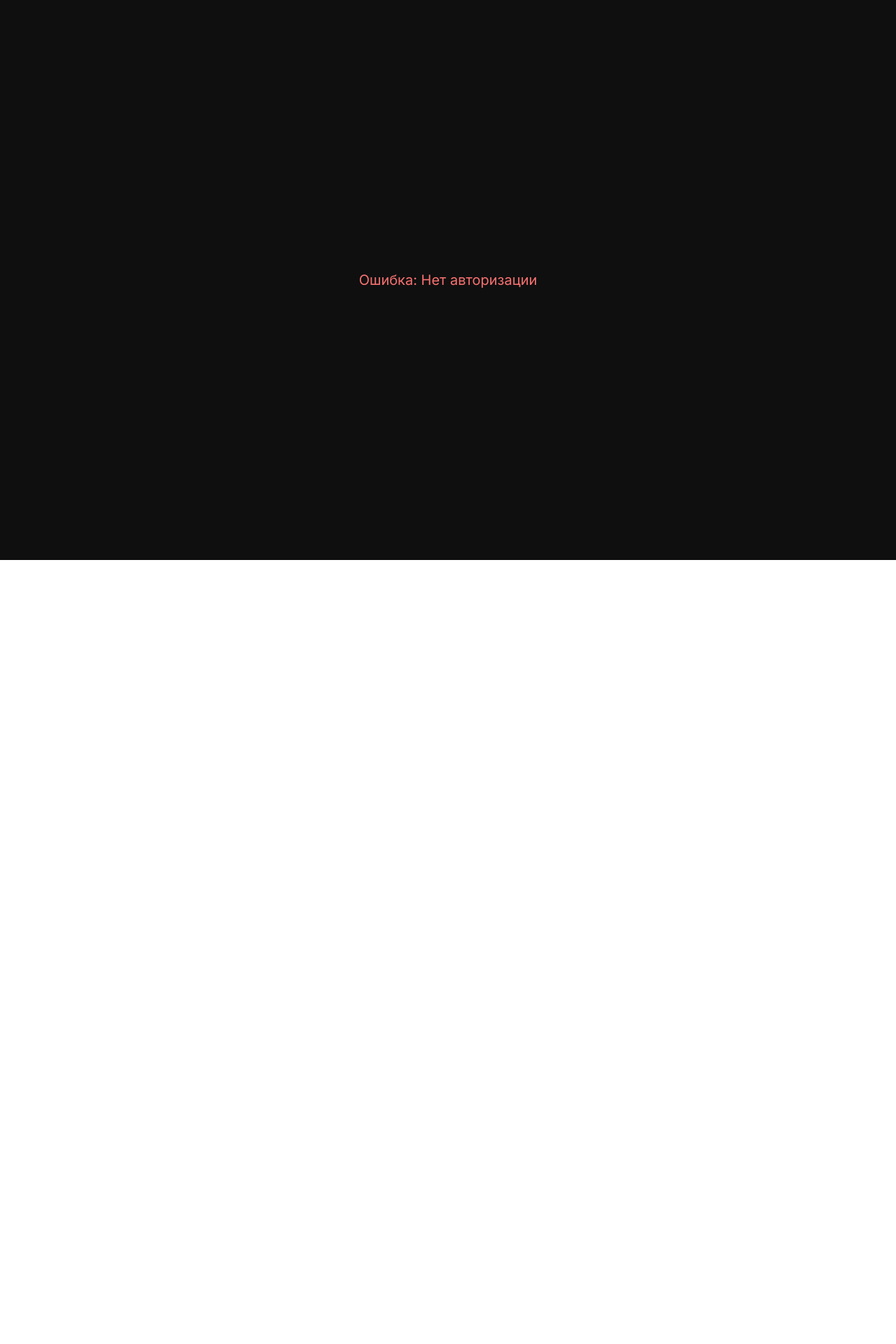
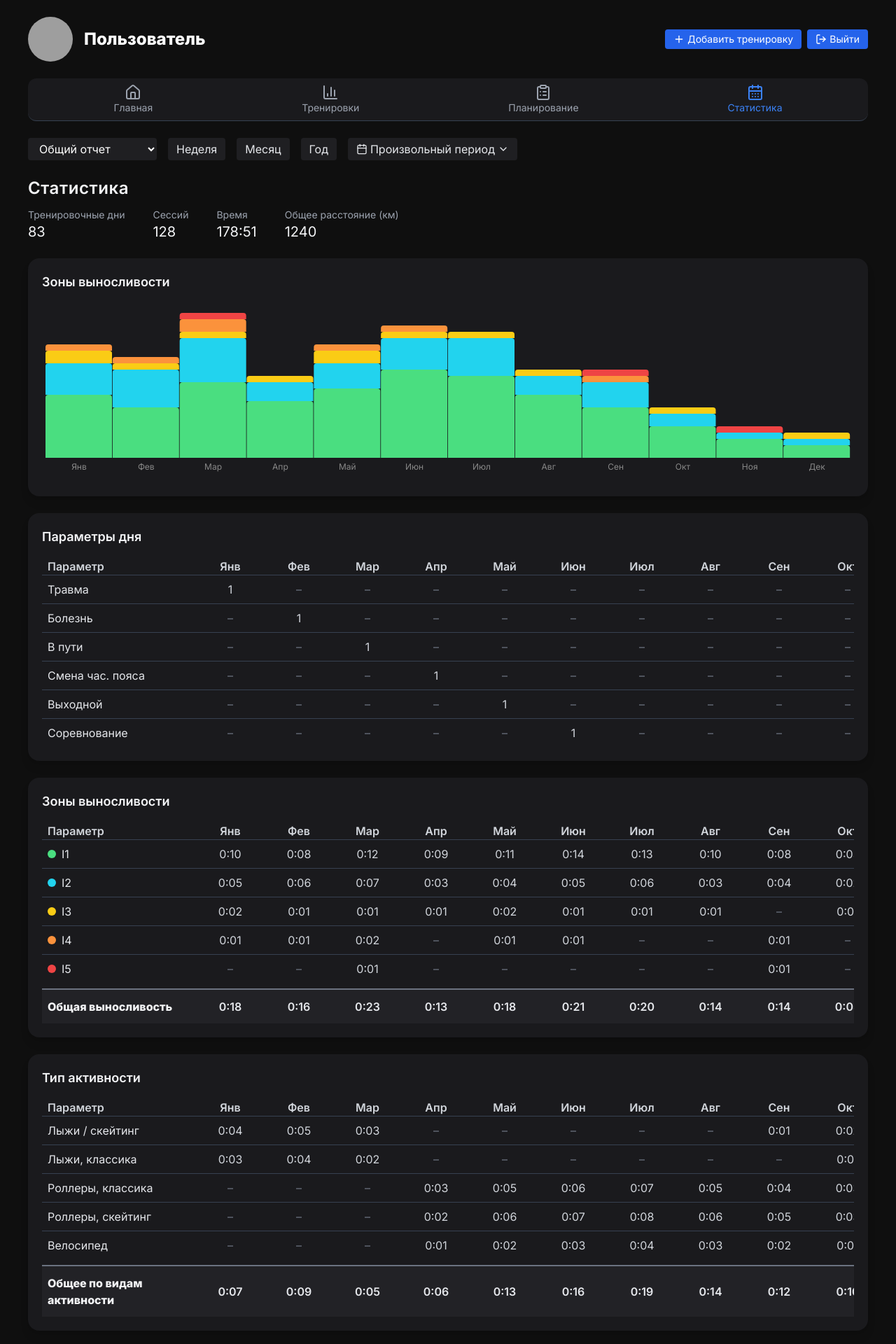
Before and after one commit to mbaliabin/dagbook-test, a React (Vite) app in the folder fasx-frontend/: page /statistics in a window 1280 px wide. Shown: the top 1920 px of the page at 70% size. Before the commit the page ends 800 px from the top, so only its background shows below. Built offline with nearby package versions, Linux system fonts and the light colour scheme; grey boxes are pictures that could not be loaded.

Commit message:
Доработка StatisticsPage.tsx 507

```diff
--- a/fasx-frontend/src/pages/StatisticsPage.tsx
+++ b/fasx-frontend/src/pages/StatisticsPage.tsx
@@ -5,8 +5,14 @@ import dayjs from "dayjs";
 import weekOfYear from "dayjs/plugin/weekOfYear";
 import "dayjs/locale/ru";
 import {
-  Home, BarChart3, ClipboardList, CalendarDays,
-  Plus, LogOut, Calendar, ChevronDown,
+  Home,
+  BarChart3,
+  ClipboardList,
+  CalendarDays,
+  Plus,
+  LogOut,
+  Calendar,
+  ChevronDown,
 } from "lucide-react";
 import { DateRange } from "react-date-range";
 import ru from "date-fns/locale/ru";
@@ -20,226 +26,287 @@ import { SyncedTable } from "../components/StatisticsPage/SyncedTable";
 dayjs.extend(weekOfYear);
 dayjs.locale("ru");
 
-type PeriodType = "week" | "month" | "year" | "custom";
-
-interface Totals {
-  trainingDays: number;
-  sessions: number;
-  time: string;
-  distance: number;
-}
-
 export default function StatsPage() {
   const navigate = useNavigate();
   const location = useLocation();
+
   const [name] = React.useState("Пользователь");
   const [reportType, setReportType] = React.useState("Общий отчет");
-  const [periodType, setPeriodType] = React.useState<PeriodType>("year");
-  const [dateRange, setDateRange] = React.useState({
-    startDate: dayjs().startOf("year").toDate(),
-    endDate: dayjs().endOf("year").toDate(),
+  const [periodType, setPeriodType] = React.useState<"week" | "month" | "year" | "custom">("year");
+  const [dateRange, setDateRange] = React.useState<{ startDate: Date; endDate: Date }>({
+    startDate: dayjs("2025-01-01").toDate(),
+    endDate: dayjs("2025-12-31").toDate(),
   });
   const [showDateRangePicker, setShowDateRangePicker] = React.useState(false);
 
-  const [loading, setLoading] = React.useState(true);
-  const [error, setError] = React.useState<string | null>(null);
-  const [totals, setTotals] = React.useState<Totals | null>(null);
-  const [columns, setColumns] = React.useState<string[]>([]);
-  const [enduranceZones, setEnduranceZones] = React.useState<any[]>([]);
-  const [movementTypes, setMovementTypes] = React.useState<any[]>([]);
-  const [distanceByType, setDistanceByType] = React.useState<any[]>([]);
+  const totals = { trainingDays: 83, sessions: 128, time: "178:51", distance: 1240 };
 
-  const loadData = React.useCallback(async () => {
-    setLoading(true);
-    setError(null);
+  const months = ["Янв","Фев","Мар","Апр","Май","Июн","Июл","Авг","Сен","Окт","Ноя","Дек"];
 
-    const token = localStorage.getItem("token");
-    if (!token) {
-      setError("Нет авторизации");
-      setLoading(false);
-      return;
+  const enduranceZones = [
+    { zone: "I1", color: "#4ade80", months: [10,8,12,9,11,14,13,10,8,5,3,2] },
+    { zone: "I2", color: "#22d3ee", months: [5,6,7,3,4,5,6,3,4,2,1,1] },
+    { zone: "I3", color: "#facc15", months: [2,1,1,1,2,1,1,1,0,1,0,1] },
+    { zone: "I4", color: "#fb923c", months: [1,1,2,0,1,1,0,0,1,0,0,0] },
+    { zone: "I5", color: "#ef4444", months: [0,0,1,0,0,0,0,0,1,0,1,0] },
+  ];
+
+  const movementTypes = [
+    { type: "Лыжи / скейтинг", months: [4,5,3,0,0,0,0,0,1,2,3,2] },
+    { type: "Лыжи, классика", months: [3,4,2,0,0,0,0,0,0,1,2,1] },
+    { type: "Роллеры, классика", months: [0,0,0,3,5,6,7,5,4,3,2,0] },
+    { type: "Роллеры, скейтинг", months: [0,0,0,2,6,7,8,6,5,3,2,0] },
+    { type: "Велосипед", months: [0,0,0,1,2,3,4,3,2,1,0,0] },
+  ];
+
+  const distanceByType = [
+    { type: "Лыжи / скейтинг", distance: [40,35,50,30,45,30,40,0,0,0,0,0] },
+    { type: "Лыжи, классика", distance: [60,50,55,40,50,45,50,0,0,0,0,0] },
+    { type: "Роллеры, классика", distance: [30,25,35,20,30,25,30,0,0,0,0,0] },
+    { type: "Роллеры, скейтинг", distance: [25,20,30,15,25,20,25,0,0,0,0,0] },
+    { type: "Велосипед", distance: [100,80,120,70,90,80,100,0,0,0,0,0] },
+  ];
+
+  const formatTime = (minutes: number) => {
+    const h = Math.floor(minutes / 60);
+    const m = minutes % 60;
+    return `${h}:${m.toString().padStart(2,"0")}`;
+  };
+
+const computeWeekColumns = () => {
+  const year = dayjs().year();
+  const start = dayjs(`${year}-01-01`).startOf("week");
+  const end = dayjs(`${year}-12-31`).endOf("week");
+  const weeks: string[] = [];
+
+  let current = start;
+  let weekNum = 1;
+
+  while (current.isBefore(end) || current.isSame(end, "day")) {
+    if (current.year() === year) {
+      weeks.push(`W${weekNum}`);
+      weekNum++;
+    }
+    current = current.add(1, "week");
   }
 
-    try {
-      // Получаем ВСЕ тренировки пользователя (твой текущий эндпоинт)
-      const res = await fetch(`${import.meta.env.VITE_API_URL}/api/workouts/user`, {
-        headers: { Authorization: `Bearer ${token}` },
-      });
-      if (!res.ok) throw new Error("Не удалось загрузить тренировки");
-      const allWorkouts = await res.json();
+  return weeks;
+};
 
-      // Получаем daily-инфу за нужный период
-      const startStr = dayjs(dateRange.startDate).format("YYYY-MM-DD");
-      const endStr = dayjs(dateRange.endDate).format("YYYY-MM-DD");
+  const computeMonthColumns = () => months;
 
-      const dailyRes = await fetch(
-        `${import.meta.env.VITE_API_URL}/api/daily-information/range?start=${startStr}&end=${endStr}`,
-        { headers: { Authorization: `Bearer ${token}` } }
-      );
-      if (!dailyRes.ok) throw new Error("Не удалось загрузить ежедневные данные");
-      await dailyRes.json(); // пока не используем, но запрос рабочий
+  const computeCustomColumns = () => {
+    const start = dayjs(dateRange.startDate);
+    const end = dayjs(dateRange.endDate);
+    const result: string[] = [];
+    let current = start.startOf("day");
+    while (current.isBefore(end) || current.isSame(end, "day")) {
+      result.push(current.format("DD MMM"));
+      current = current.add(1, "day");
+    }
+    return result;
+  };
 
-      // Фильтруем тренировки по выбранному периоду на фронте
-      const workouts = allWorkouts.filter((w: any) => {
-        if (!w?.date) return false;
-        const d = dayjs(w.date);
-        if (!d.isValid()) return false;
+  const computeColumns = () => {
+    if (periodType === "week") return computeWeekColumns();
+    if (periodType === "month" || periodType === "year") return computeMonthColumns();
+    if (periodType === "custom") return computeCustomColumns();
+    return months;
+  };
 
-        const startDay = dayjs(dateRange.startDate).startOf("day");
-        const endDay = dayjs(dateRange.endDate).startOf("day");
+  const filteredMonths = computeColumns();
 
-        return d.isSameOrAfter(startDay) && d.isSameOrBefore(endDay);
+  const filteredEnduranceZones = enduranceZones.map((z) => {
+    const slice = z.months.slice(0, filteredMonths.length);
+    return { ...z, months: slice, total: slice.reduce((a,b)=>a+b,0) };
   });
 
-      // === Дальше — тот же расчёт, что был раньше ===
-      const trainingDaysSet = new Set(workouts.map((w: any) => dayjs(w.date).format("YYYY-MM-DD")));
-      const totalMinutes = workouts.reduce((s: number, w: any) => s + w.duration, 0);
-      const h = Math.floor(totalMinutes / 60);
-      const m = totalMinutes % 60;
-
-      setTotals({
-        trainingDays: trainingDaysSet.size,
-        sessions: workouts.length,
-        time: `${h}:${m.toString().padStart(2, "0")}`,
-        distance: Math.round(workouts.reduce((s: number, w: any) => s + (w.distance || 0), 0)),
+  const filteredMovementTypes = movementTypes.map((m) => {
+    const slice = m.months.slice(0, filteredMonths.length);
+    return { ...m, months: slice, total: slice.reduce((a,b)=>a+b,0) };
   });
 
-      // Колонки
-      let cols: string[] = [];
-      if (periodType === "year" || periodType === "month") {
-        cols = ["Янв", "Фев", "Мар", "Апр", "Май", "Июн", "Июл", "Авг", "Сен", "Окт", "Ноя", "Дек"];
-      } else if (periodType === "week") {
-        const year = dayjs().year();
-        let week = 1;
-        const start = dayjs(`${year}-01-01`).startOf("week");
-        let cur = start;
-        while (cur.year() === year) {
-          cols.push(`W${week}`);
-          week++;
-          cur = cur.add(1, "week");
-        }
-      } else if (periodType === "custom") {
-        let cur = dayjs(dateRange.startDate);
-        while (cur.isBefore(dateRange.endDate) || cur.isSame(dateRange.endDate, "day")) {
-          cols.push(cur.format("DD MMM"));
-          cur = cur.add(1, "day");
-        }
-      }
-      setColumns(cols.slice(0, periodType === "custom" ? undefined : 12));
+  const filteredDistanceTypes = distanceByType.map((d) => {
+    const slice = d.distance.slice(0, filteredMonths.length);
+    return { type: d.type, months: slice, total: slice.reduce((a,b)=>a+b,0) };
+  });
 
-      // Зоны, типы, дистанции — всё как раньше, только по отфильтрованным workouts
-      const zones = ["I1", "I2", "I3", "I4", "I5"];
-      const colors = { I1: "#4ade80", I2: "#22d3ee", I3: "#facc15", I4: "#fb923c", I5: "#ef4444" };
-      const typeMap: Record<string, string> = {
-        XC_Skiing_Skate: "Лыжи / скейтинг",
-        XC_Skiing_Classic: "Лыжи, классика",
-        RollerSki_Classic: "Роллеры, классика",
-        RollerSki_Skate: "Роллеры, скейтинг",
-        Bike: "Велосипед",
-        Running: "Бег",
-        StrengthTraining: "Силовая",
-        Other: "Другое",
+  const distanceColors: Record<string,string> = {
+    "Лыжи / скейтинг":"#4ade80",
+    "Лыжи, классика":"#22d3ee",
+    "Роллеры, классика":"#facc15",
+    "Роллеры, скейтинг":"#fb923c",
+    "Велосипед":"#3b82f6",
   };
 
-      const enduranceData = zones.map(zone => {
-        const key = zone === "I1" ? "zone1Min" :
-                    zone === "I2" ? "zone2Min" :
-                    zone === "I3" ? "zone3Min" :
-                    zone === "I4" ? "zone4Min" : "zone5Min";
+  const activeDistanceTypes = filteredDistanceTypes.filter(t=>t.months.some(v=>v>0)).map(t=>t.type);
 
-        const months = cols.map((_, i) => {
-          return workouts
-            .filter((w: any) => {
-              const d = dayjs(w.date);
-              if (periodType === "custom") return d.format("DD MMM") === cols[i];
-              return d.month() === i;
-            })
-            .reduce((sum: number, w: any) => sum + (w[key] || 0), 0);
-        });
-        return { zone, color: colors[zone as keyof typeof colors], months };
+  const enduranceChartData = filteredMonths.map((month, i) => {
+    const obj: any = { month };
+    filteredEnduranceZones.forEach(z => obj[z.zone] = z.months[i] ?? 0);
+    return obj;
   });
 
-      const typesSet = [...new Set(workouts.map((w: any) => w.type))];
-      const movementData = typesSet.map((type: string) => ({
-        type: typeMap[type] || type,
-        months: cols.map((_, i) => workouts.filter((w: any) => w.type === type && dayjs(w.date).month() === i).length),
-      }));
-
-      const distanceData = typesSet.map((type: string) => ({
-        type: typeMap[type] || type,
-        months: cols.map((_, i) => workouts
-          .filter((w: any) => w.type === type && dayjs(w.date).month() === i)
-          .reduce((s: number, w: any) => s + (w.distance || 0), 0)
-        ),
-      }));
-
-      setEnduranceZones(enduranceData);
-      setMovementTypes(movementData);
-      setDistanceByType(distanceData);
-    } catch (err: any) {
-      setError(err.message || "Ошибка загрузки");
-    } finally {
-      setLoading(false);
-    }
-  }, [dateRange.startDate, dateRange.endDate, periodType]);
-
-  React.useEffect(() => { loadData(); }, [loadData]);
-
-  // Подготовка данных для таблиц и графиков (как раньше)
-  const filteredEndurance = enduranceZones.map(z => ({
-    ...z, months: z.months.slice(0, columns.length),
-    total: z.months.slice(0, columns.length).reduce((a: number, b: number) => a + b, 0)
-  }));
-  const filteredMovement = movementTypes.map(m => ({
-    ...m, months: m.months.slice(0, columns.length),
-    total: m.months.slice(0, columns.length).reduce((a: number, b: number) => a + b, 0)
-  }));
-  const filteredDistance = distanceByType.map(d => ({
-    ...d, months: d.months.slice(0, columns.length).map(Math.round),
-    total: d.months.slice(0, columns.length).reduce((a: number, b: number) => a + b, 0)
-  }));
-
-  const enduranceChartData = columns.map((c, i) => {
-    const o: any = { month: c };
-    filteredEndurance.forEach(z => o[z.zone] = z.months[i] ?? 0);
-    return o;
-  });
-  const distanceChartData = columns.map((c, i) => {
-    const o: any = { month: c };
-    filteredDistance.forEach(t => o[t.type] = t.months[i] ?? 0);
-    return o;
+  const distanceChartData = filteredMonths.map((month, i) => {
+    const obj: any = { month };
+    filteredDistanceTypes.forEach(t => obj[t.type] = t.months[i] ?? 0);
+    return obj;
   });
 
-  if (loading) return <div className="min-h-screen bg-[#0f0f0f] flex items-center justify-center text-white text-2xl">Загрузка...</div>;
-  if (error) return <div className="min-h-screen bg-[#0f0f0f] flex items-center justify-center text-red-400 text-xl">Ошибка: {error}</div>;
+  const handleLogout = () => {
+    localStorage.removeItem("token");
+    navigate("/login");
+  };
+
+  const menuItems = [
+    { label:"Главная", icon:Home, path:"/daily" },
+    { label:"Тренировки", icon:BarChart3, path:"/profile" },
+    { label:"Планирование", icon:ClipboardList, path:"/planning" },
+    { label:"Статистика", icon:CalendarDays, path:"/statistics" },
+  ];
 
   return (
-    <div className="min-h-screen bg-[#0f0f0f] text-gray-200 p-6">
-      <div className="max-w-[1600px] mx-auto space-y-6">
-        {/* Весь твой старый JSX — без изменений, только данные теперь реальные */}
-        {/* HEADER, MENU, FILTERS — оставь как было */}
-        {/* TOTALS */}
-        {totals && (
-          <div className="flex flex-wrap gap-10 text-sm">
-            <div><p className="text-gray-400">Тренировочные дни</p><p className="text-2xl">{totals.trainingDays}</p></div>
-            <div><p className="text-gray-400">Сессий</p><p className="text-2xl">{totals.sessions}</p></div>
-            <div><p className="text-gray-400">Время</p><p className="text-2xl">{totals.time}</p></div>
-            <div><p className="text-gray-400">Дистанция (км)</p><p className="text-2xl">{totals.distance}</p></div>
+    <div className="min-h-screen bg-[#0f0f0f] text-gray-200 p-6 w-full">
+      <div className="max-w-[1600px] mx-auto space-y-6 px-4">
+
+        {/* HEADER */}
+        <div className="flex flex-col md:flex-row md:items-center md:justify-between gap-4 mb-4 w-full">
+          <div className="flex items-center space-x-4">
+            <img src="/profile.jpg" alt="Avatar" className="w-16 h-16 rounded-full object-cover"/>
+            <h1 className="text-2xl font-bold text-white">{name}</h1>
+          </div>
+          <div className="flex items-center space-x-2 flex-wrap">
+            <button className="bg-blue-600 hover:bg-blue-700 text-white text-sm px-3 py-1 rounded flex items-center">
+              <Plus className="w-4 h-4 mr-1"/> Добавить тренировку
+            </button>
+            <button onClick={handleLogout} className="bg-blue-600 hover:bg-blue-700 text-white text-sm px-3 py-1 rounded flex items-center">
+              <LogOut className="w-4 h-4 mr-1"/> Выйти
+            </button>
+          </div>
+        </div>
+
+        {/* MENU */}
+        <div className="flex justify-around bg-[#1a1a1d] border-b border-gray-700 py-2 px-4 rounded-xl mb-6">
+          {menuItems.map((item)=>{
+            const Icon = item.icon;
+            const isActive = location.pathname === item.path;
+            return <button key={item.path} onClick={()=>navigate(item.path)} className={`flex flex-col items-center text-sm transition-colors ${isActive?"text-blue-500":"text-gray-400 hover:text-white"}`}>
+              <Icon className="w-6 h-6"/>
+              <span>{item.label}</span>
+            </button>;
+          })}
+        </div>
+
+        {/* FILTERS */}
+        <div className="flex flex-wrap gap-4 mb-4">
+          <select value={reportType} onChange={e=>setReportType(e.target.value)} className="bg-[#1f1f22] text-white px-3 py-1 rounded">
+            <option>Общий отчет</option>
+            <option>Общая дистанция</option>
+          </select>
+          <button onClick={()=>setPeriodType("week")} className="px-3 py-1 rounded bg-[#1f1f22] text-gray-200 hover:bg-[#2a2a2d]">Неделя</button>
+          <button onClick={()=>setPeriodType("month")} className="px-3 py-1 rounded bg-[#1f1f22] text-gray-200 hover:bg-[#2a2a2d]">Месяц</button>
+          <button onClick={()=>setPeriodType("year")} className="px-3 py-1 rounded bg-[#1f1f22] text-gray-200 hover:bg-[#2a2a2d]">Год</button>
+          <div className="relative">
+            <button onClick={()=>setShowDateRangePicker(p=>!p)} className="px-3 py-1 rounded bg-[#1f1f22] text-gray-200 hover:bg-[#2a2a2d] flex items-center">
+              <Calendar className="w-4 h-4 mr-1"/> Произвольный период
+              <ChevronDown className="w-4 h-4 ml-1"/>
+            </button>
+            {showDateRangePicker && (
+              <div className="absolute z-50 mt-2 bg-[#1a1a1d] rounded shadow-lg p-2">
+                <DateRange
+                  ranges={[{startDate: dateRange.startDate, endDate: dateRange.endDate, key:"selection"}]}
+                  onChange={item=>setDateRange({startDate:item.selection.startDate,endDate:item.selection.endDate})}
+                  months={1} direction="horizontal" locale={ru} weekStartsOn={1}
+                  moveRangeOnFirstSelection={false} rangeColors={["#3b82f6"]}
+                />
+                <div className="flex justify-end mt-2 space-x-2">
+                  <button onClick={()=>setShowDateRangePicker(false)} className="px-3 py-1 rounded border border-gray-600 hover:bg-gray-700 text-gray-300">Отмена</button>
+                  <button onClick={()=>setShowDateRangePicker(false)} className="px-3 py-1 rounded bg-blue-600 hover:bg-blue-700 text-white">Применить</button>
+                </div>
               </div>
             )}
+          </div>
+        </div>
 
+        {/* TOTALS */}
+        <div>
+          <h1 className="text-2xl font-semibold tracking-wide text-gray-100">Статистика</h1>
+          <div className="flex flex-wrap gap-10 text-sm mt-3">
+            <div><p className="text-gray-400">Тренировочные дни</p><p className="text-xl text-gray-100">{totals.trainingDays}</p></div>
+            <div><p className="text-gray-400">Сессий</p><p className="text-xl text-gray-100">{totals.sessions}</p></div>
+            <div><p className="text-gray-400">Время</p><p className="text-xl text-gray-100">{totals.time}</p></div>
+            <div><p className="text-gray-400">Общее расстояние (км)</p><p className="text-xl text-gray-100">{totals.distance}</p></div>
+          </div>
+        </div>
+
+        {/* ГРАФИКИ И ТАБЛИЦЫ */}
         {reportType === "Общий отчет" && (
           <>
-            <EnduranceChart data={enduranceChartData} zones={filteredEndurance} />
-            <SyncedTable title="Зоны выносливости" rows={filteredEndurance.map(z=>({param:z.zone,color:z.color,months:z.months,total:z.total}))} columns={columns} formatAsTime index={1} showBottomTotal bottomRowName="Общая выносливость" />
-            <SyncedTable title="Тип активности" rows={filteredMovement.map(m=>({param:m.type,months:m.months,total:m.total}))} columns={columns} index={2} showBottomTotal bottomRowName="Всего тренировок" />
+            <EnduranceChart data={enduranceChartData} zones={filteredEnduranceZones} />
+
+            <SyncedTable
+              title="Параметры дня"
+              rows={[
+                { param:"Травма", months:[1,0,0,0,0,0,0,0,0,0,0,0].slice(0,filteredMonths.length), total:1 },
+                { param:"Болезнь", months:[0,1,0,0,0,0,0,0,0,0,0,0].slice(0,filteredMonths.length), total:1 },
+                { param:"В пути", months:[0,0,1,0,0,0,0,0,0,0,0,0].slice(0,filteredMonths.length), total:1 },
+                { param:"Смена час. пояса", months:[0,0,0,1,0,0,0,0,0,0,0,0].slice(0,filteredMonths.length), total:1 },
+                { param:"Выходной", months:[0,0,0,0,1,0,0,0,0,0,0,0].slice(0,filteredMonths.length), total:1 },
+                { param:"Соревнование", months:[0,0,0,0,0,1,0,0,0,0,0,0].slice(0,filteredMonths.length), total:1 },
+              ]}
+              columns={filteredMonths}
+              index={0}
+              showBottomTotal={false} // не показываем итог
+            />
+
+            <SyncedTable
+              title="Зоны выносливости"
+              rows={filteredEnduranceZones.map(z => ({
+                param: z.zone,
+                color: z.color,
+                months: z.months,
+                total: z.total,
+              }))}
+              columns={filteredMonths}
+              formatAsTime
+              index={1}
+              showBottomTotal={true}
+              bottomRowName="Общая выносливость"
+            />
+
+            <SyncedTable
+              title="Тип активности"
+              rows={filteredMovementTypes.map(m => ({
+                param: m.type,
+                months: m.months,
+                total: m.total,
+              }))}
+              columns={filteredMonths}
+              formatAsTime
+              index={2}
+              showBottomTotal={true}
+              bottomRowName=" Общее по видам активности"
+            />
           </>
         )}
 
         {reportType === "Общая дистанция" && (
           <>
-            <DistanceChart data={distanceChartData} types={filteredDistance.map(t=>t.type)} />
-            <SyncedTable title="Дистанция по видам" rows={filteredDistance.map(t=>({param:t.type,months:t.months,total:t.total}))} columns={columns} showBottomTotal bottomRowName="Общая дистанция" />
+            <DistanceChart data={distanceChartData} types={activeDistanceTypes} />
+
+            <SyncedTable
+              title="Дистанция по видам тренировок"
+              rows={filteredDistanceTypes.map(t => ({
+                param: t.type,
+                color: distanceColors[t.type],
+                months: t.months,
+                total: t.total,
+              }))}
+              columns={filteredMonths}
+              index={0}
+              showBottomTotal={true}
+              bottomRowName="Общая пройденная дистанция"
+            />
           </>
         )}
     </div>
```
Lines whose indentation alone changed are shown as unchanged.
